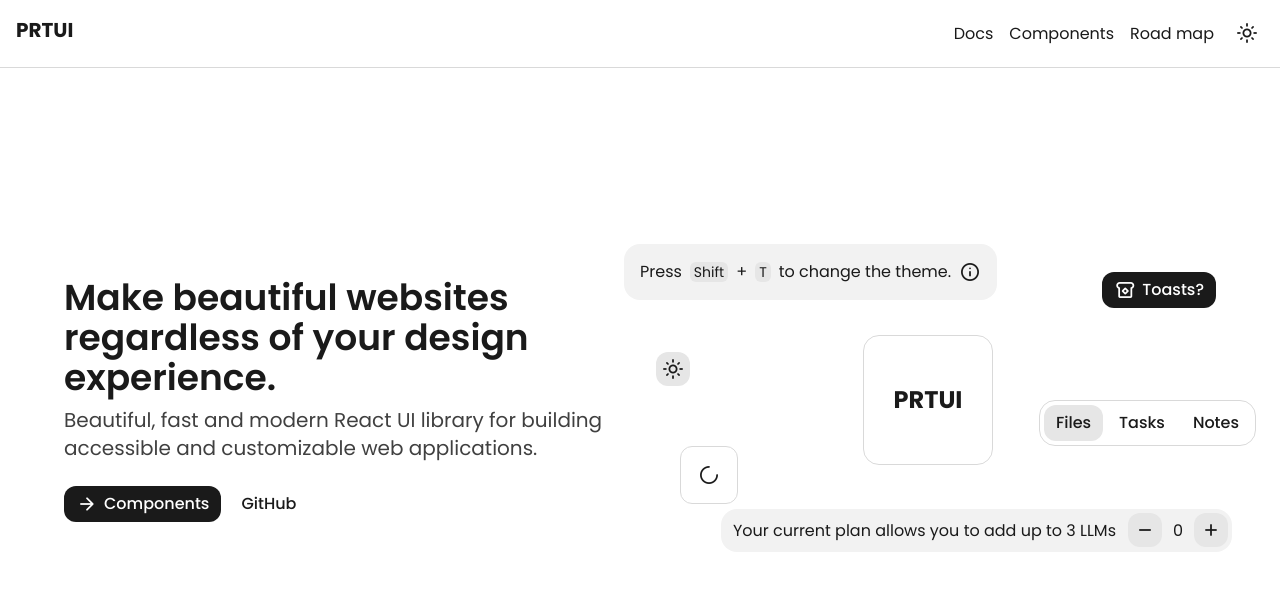
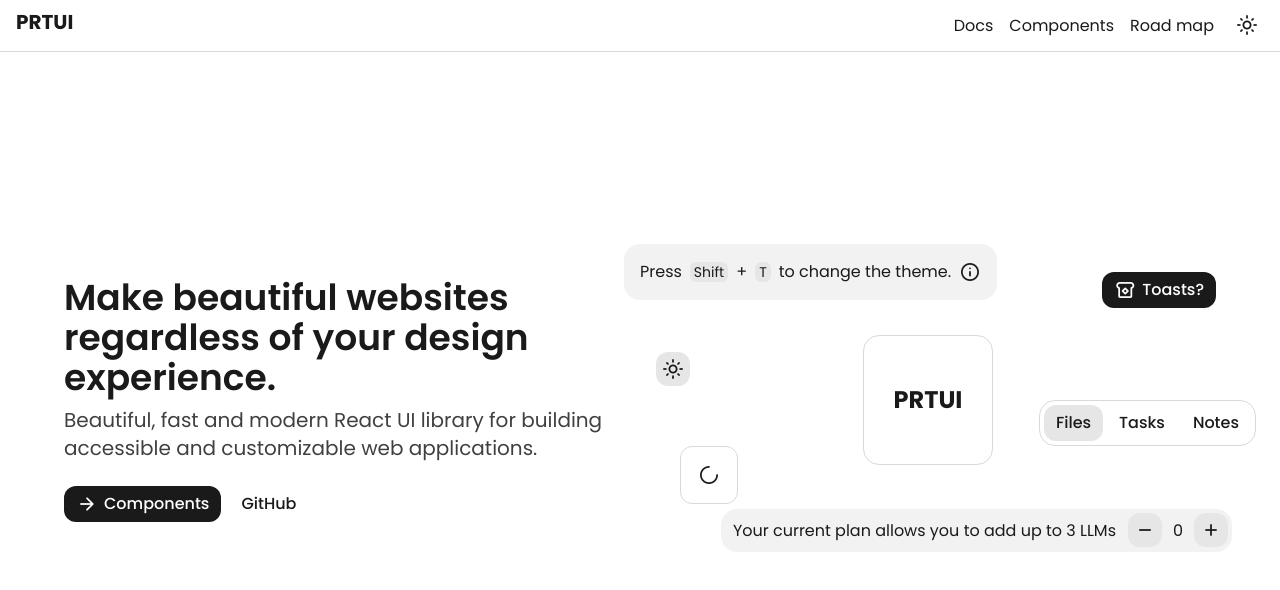
Before and after one commit to Franco-Pertusati/prt-ui, an Angular app: page /docs/home in a window 1280 px wide. Shown: the top 590 px of the page. Built offline with nearby package versions, Linux system fonts and the light colour scheme.

Commit message:
correccion doc nav

```diff
--- a/src/app/modules/docs/components/doc-nav/doc-nav.component.html
+++ b/src/app/modules/docs/components/doc-nav/doc-nav.component.html
@@ -1,5 +1,5 @@
 <div class="fixed top-0 left-0 w-screen z-30">
-  <nav class="p-4 bg-dark/60 backdrop-blur border-b border-b-border">
+  <nav class="px-4 py-2 bg-dark/60 backdrop-blur border-b border-b-border">
     <div class="max-w-7xl flex justify-between mx-auto">
       <span class="font-bold text-xl">PRTUI</span>
       <div class="flex items-center gap-4">
```
